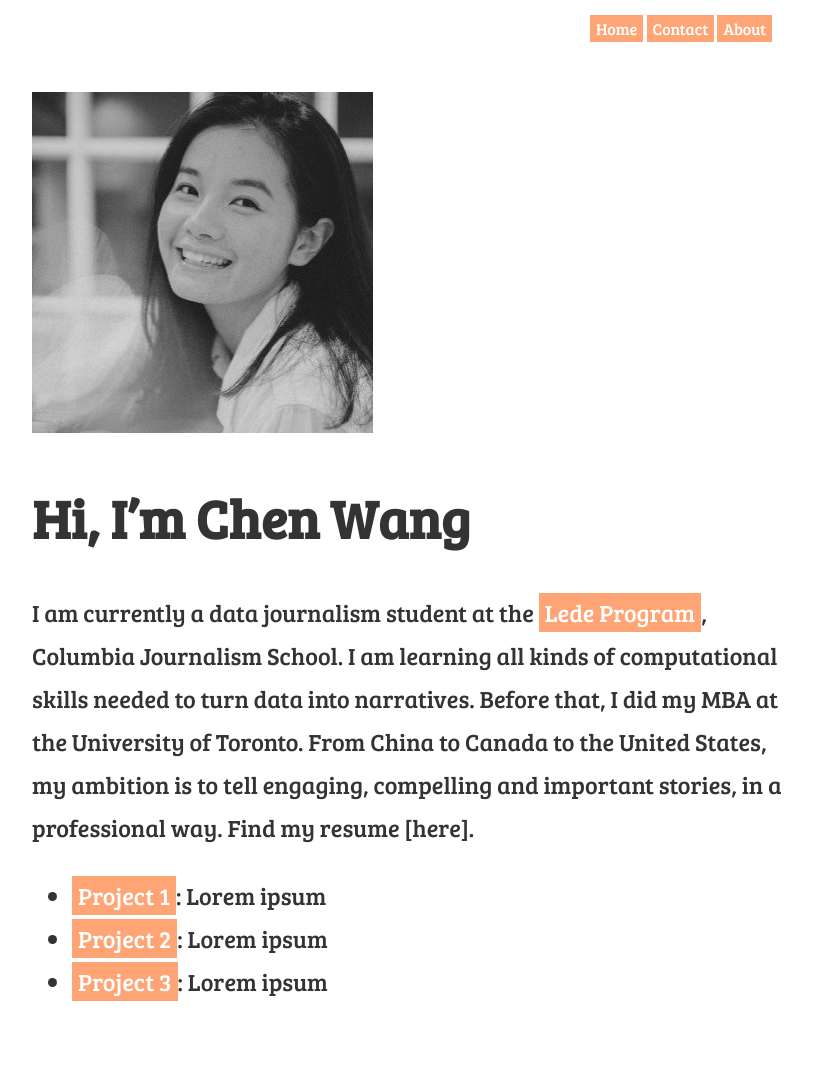
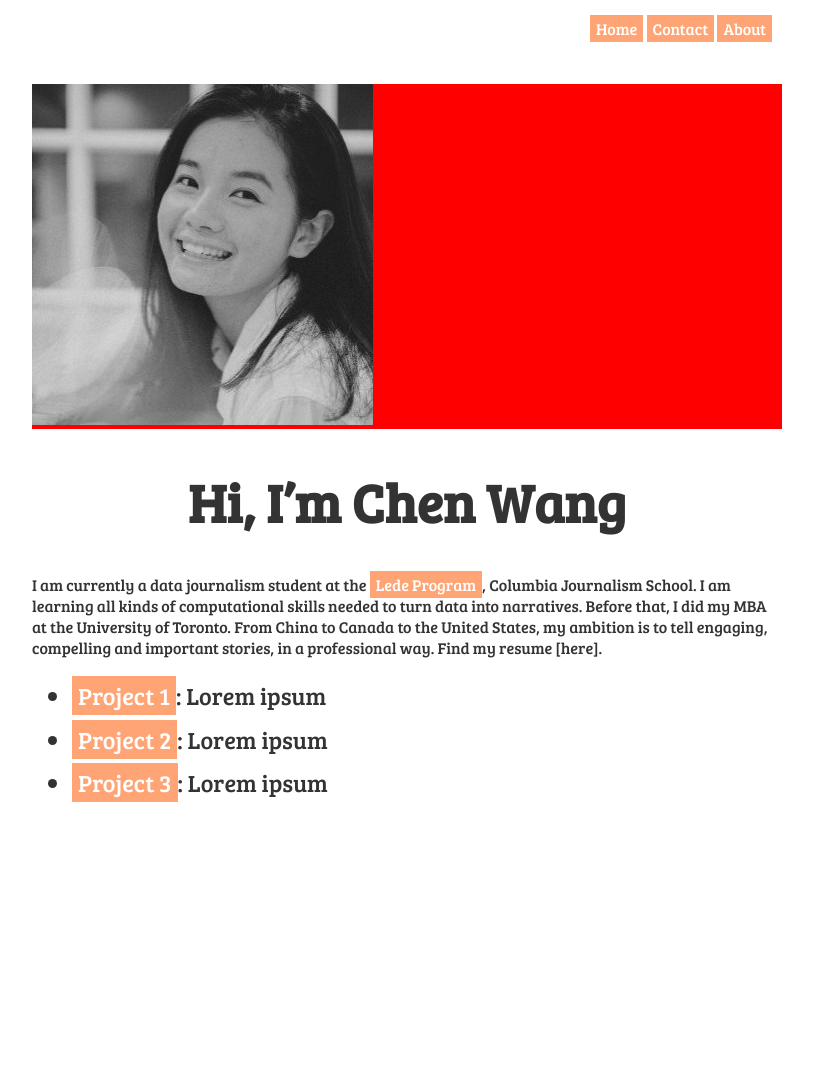
Before and after one commit to hichenwang/Data_Studio_Projects, a Jekyll site: the page built from docs/index.md, in a window 1280 px wide. Shown: the whole page, without its empty margins (233-1046 px from the left). Built offline with Jekyll 4.4.1, drawn with Linux system fonts in a browser that asks for light colours; after the commit the page ends 900 px from its top, so only the background shows below that.

Commit message:
website update

```diff
--- a/docs/assets/css/main.css
+++ b/docs/assets/css/main.css
@@ -18,16 +18,23 @@
 
 h1 {
   font-size: 54px;
+  text-align: center;
 }
 
 h2 {
   font-size: 32px;
 }
 
+p:first-of-type {
+    background: red;
+}
+
+/*
 p {
   font-size: 24px;
   line-height: 1.8;
 }
+ */
 
 li {
   font-size: 24px;
```
